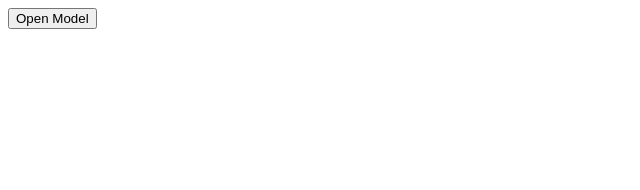
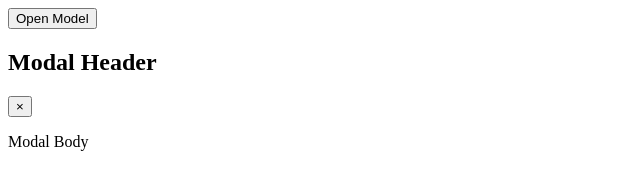
Before and after one commit to acciojob/css-modal-MeghanaSubramanyam, a website: page main.html in a window 1280 px wide. Shown: the whole page, without its empty margins (0-640 px from the left). Drawn offline with Linux system fonts and the light colour scheme.

Commit message:
created a submission

```diff
--- a/main.html
+++ b/main.html
@@ -6,7 +6,7 @@
 	<link rel="stylesheet" href="styles.css">
 	<style>
 		.modal{
-			display:none
+			display:block;
 		}
 	</style>
 </head>
@@ -20,7 +20,7 @@
 		<div class="modal-content">
 			<div class="modal-header">
 				<h2>Modal Header</h2>
-				<button class="close-modal">x</button>
+				<button class="close-modal">&times</button>
 			</div>
 			<div class="modal-body">
 				<p>Modal Body</p>
```
